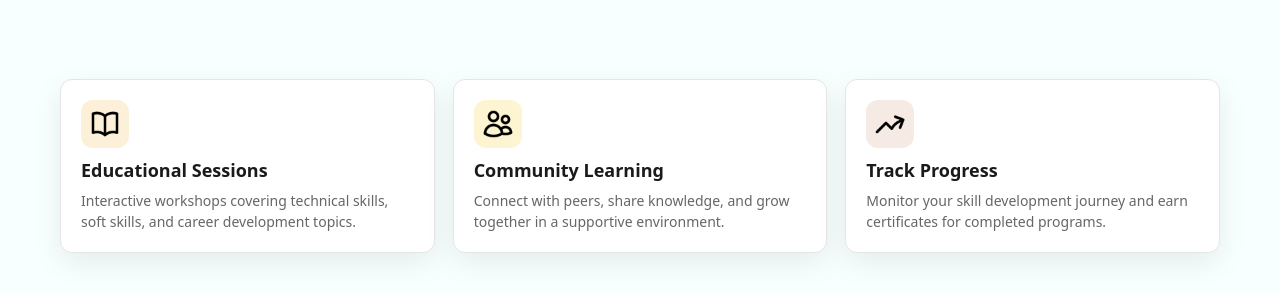
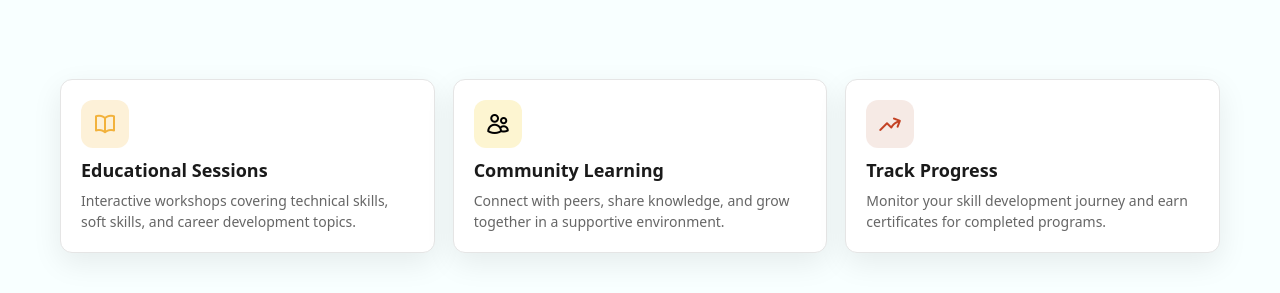
Before and after one commit to loftyyyy/Jornadal_Rho_LabExam, a PHP site: page / in a window 1280 px wide. Shown: the part 551-844 px from the top of the page. Run offline with PHP 8.4, Linux system fonts and the light colour scheme.

Commit message:
Implemented filters to change the color of the icons since they are png

```diff
--- a/css/styles.css
+++ b/css/styles.css
@@ -201,10 +201,30 @@ img {
   margin-bottom: 10px;
 }
 
+/* Book-open card-icon background */
+.card-icon:has(img[src="icon/book-open.png"]) {
+  background: #fdf1d8 !important;
+}
+
 .card-icon img {
-  width: 32px;
-  height: 32px;
+  width: 24px;
+  height: 24px;
   object-fit: contain;
+}
+
+/* Book-open icon - #f2b23c */
+.card-icon img[src="icon/book-open.png"] {
+  filter: brightness(0) saturate(100%) invert(61%) sepia(96%) saturate(354%) hue-rotate(353deg) brightness(105%) contrast(90%);
+}
+
+/* Users icon - #1a1a1a */
+.card-icon img[src="icon/users.png"] {
+  filter: brightness(0) saturate(100%);
+}
+
+/* Arrow-trending-up icon - #a63005 */
+.card-icon img[src="icon/arrow-trending-up.png"] {
+  filter: brightness(0) saturate(100%) invert(27%) sepia(95%) saturate(1352%) hue-rotate(347deg) brightness(92%) contrast(89%);
 }
 
 .card h3 {
--- a/index.html
+++ b/index.html
@@ -48,7 +48,7 @@
         <div class="feature-grid">
           <div class="card">
             <div class="card-icon" style="background: rgba(242, 179, 61, 0.2)">
-              <img src="icon/book-open.png" alt="Educational Sessions" width="32" height="32"/>
+              <img src="icon/book-open.png" alt="Educational Sessions"/>
             </div>
             <h3>Educational Sessions</h3>
             <p>Interactive workshops covering technical skills, soft skills, and career development topics.</p>
@@ -56,7 +56,7 @@
 
           <div class="card">
             <div class="card-icon" style="background: rgba(242, 206, 27, 0.2)">
-              <img src="icon/users.png" alt="Community Learning" width="32" height="32"/>
+              <img src="icon/users.png" alt="Community Learning"/>
             </div>
             <h3>Community Learning</h3>
             <p>Connect with peers, share knowledge, and grow together in a supportive environment.</p>
@@ -64,7 +64,7 @@
 
           <div class="card">
             <div class="card-icon" style="background: rgba(166, 48, 5, 0.1)">
-              <img src="icon/arrow-trending-up.png" alt="Track Progress" width="32" height="32" />
+              <img src="icon/arrow-trending-up.png" alt="Track Progress"/>
             </div>
             <h3>Track Progress</h3>
             <p>Monitor your skill development journey and earn certificates for completed programs.</p>
```
